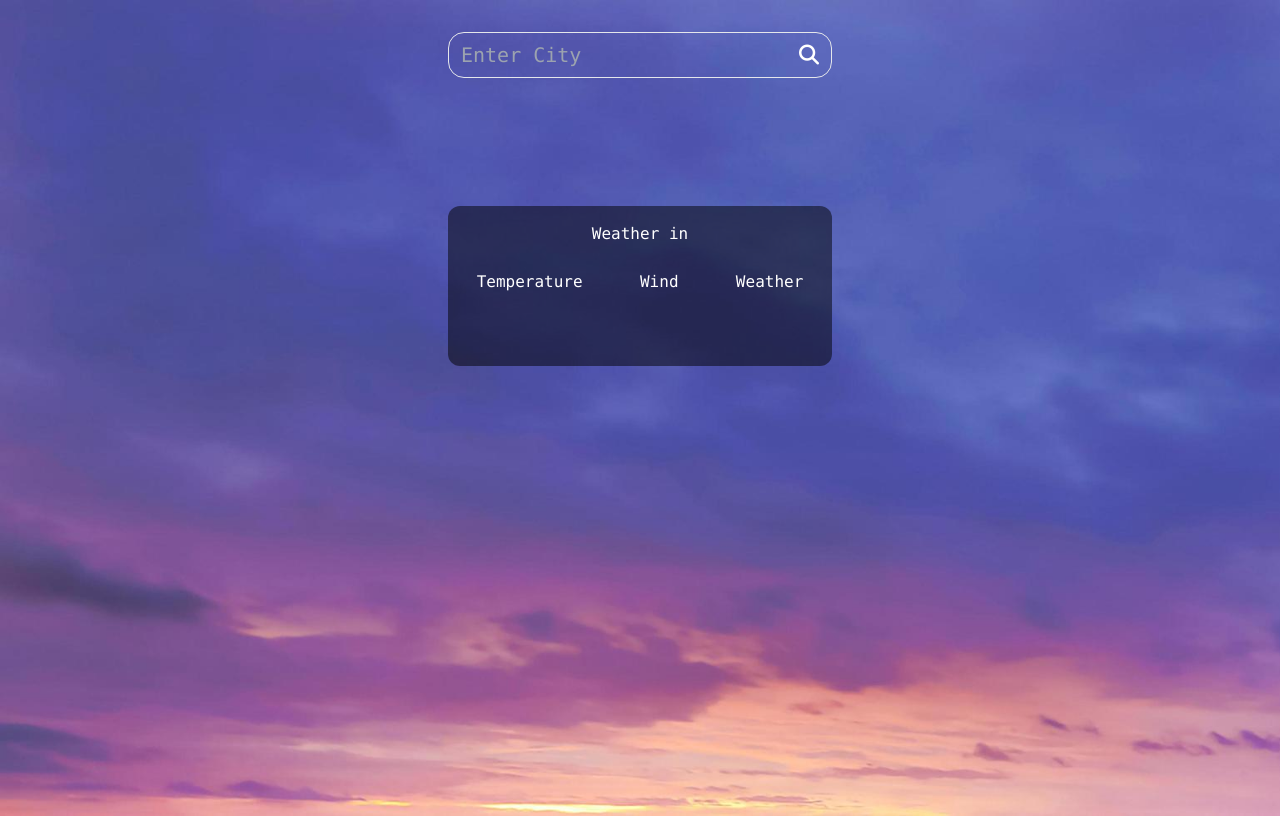
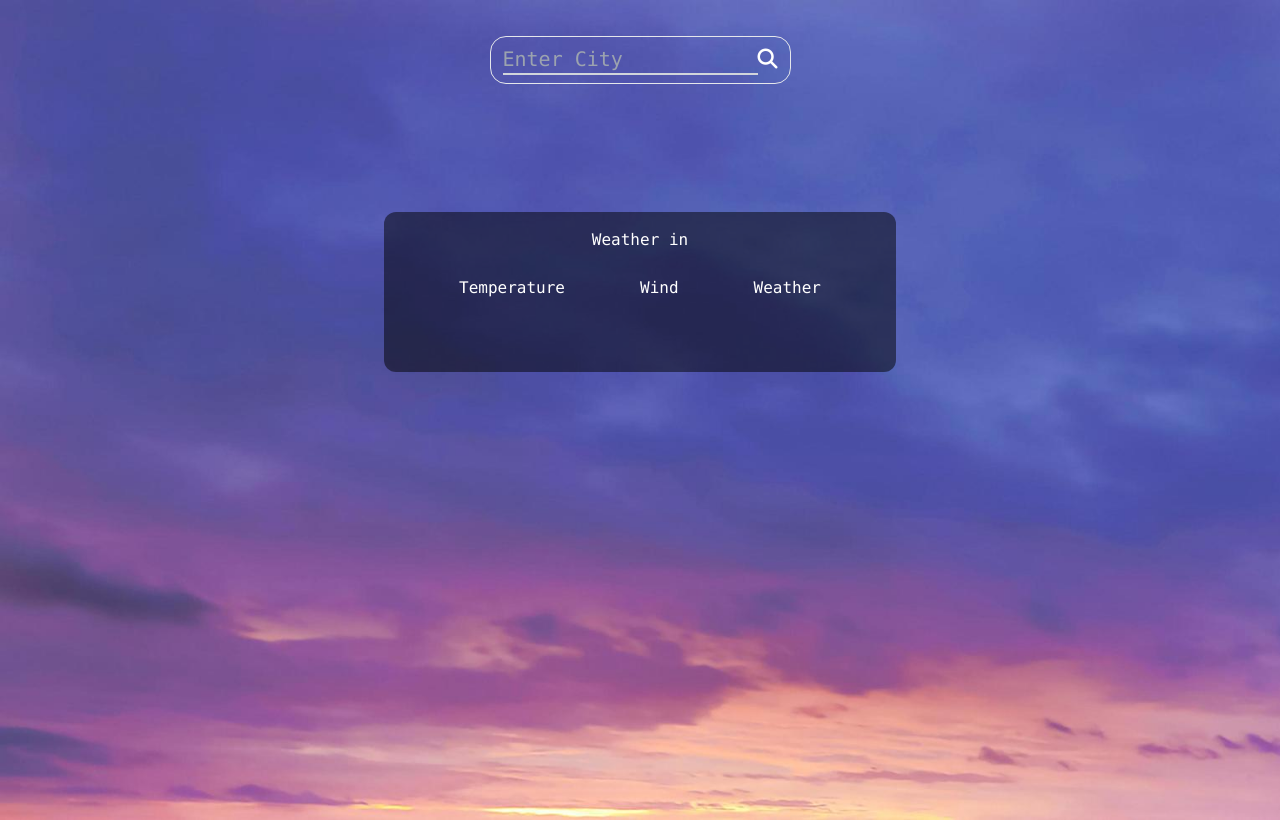
Before and after one commit to SohamDeshmukh1/Weather-App, a website: page index.html in a window 1280 px wide. Drawn offline with Linux system fonts and the light colour scheme.

Commit message:
Most Design Done

```diff
--- a/index.html
+++ b/index.html
@@ -9,24 +9,26 @@
 </head>
 <body class="font-mono bg-cover bg-no-repeat" style="background-image: url(Background.jpg); height: 100vh;">
     <!-- <h1 class="text-center pt-7 text-xl font-bold ">Weather Application</h1> -->
-    <div class="mainContainer flex justify-center mt-4">
-        <div class="info">
+    <div class="mainContainer mt-5">
+        <div class="info flex justify-center items-center">
             <form class=" p-2 mt-4 flex border rounded-2xl px-3 bg-transparent text-xl" id="form">
-                <input type="text" id="city" placeholder="Enter City" class="bg-transparent w-full focus:outline-none border-none">
+                <input type="text" id="city" placeholder="Enter City" class="bg-transparent focus:outline-none border-b-2 border-gray-300">
                 <submit id="submit"class="text-white ">
                     <i class="fa-solid fa-magnifying-glass"></i>
                 </submit>
             </form>
-            <div class="mt-32 bg-black bg-opacity-50 text-white rounded-xl h-40 w-96">
+        </div>
+        <div class="flex justify-center items-center">
+            <div class="mt-32 bg-black bg-opacity-50 text-white rounded-xl h-40 w-2/5">
                 <h2 class="text-center pt-4">Weather in <span id="cityShow"></span></h2>
-                <ul class="flex justify-around">
+                <ul class="flex justify-evenly w-100">
                     <ol><span id="temp"> </span><br> Temperature</ol>
                     <ol><span id="wind"> </span><br> Wind</ol>
                     <ol><span id="description"> </span><br> Weather</ol>
                 </ul>
             </div>
-            <div id="forecast"></div>
         </div>
+        <div id="forecast"></div>
     </div>
 </body>
 <script src="script.js"></script>
```
Also changed, not shown: output.css.
